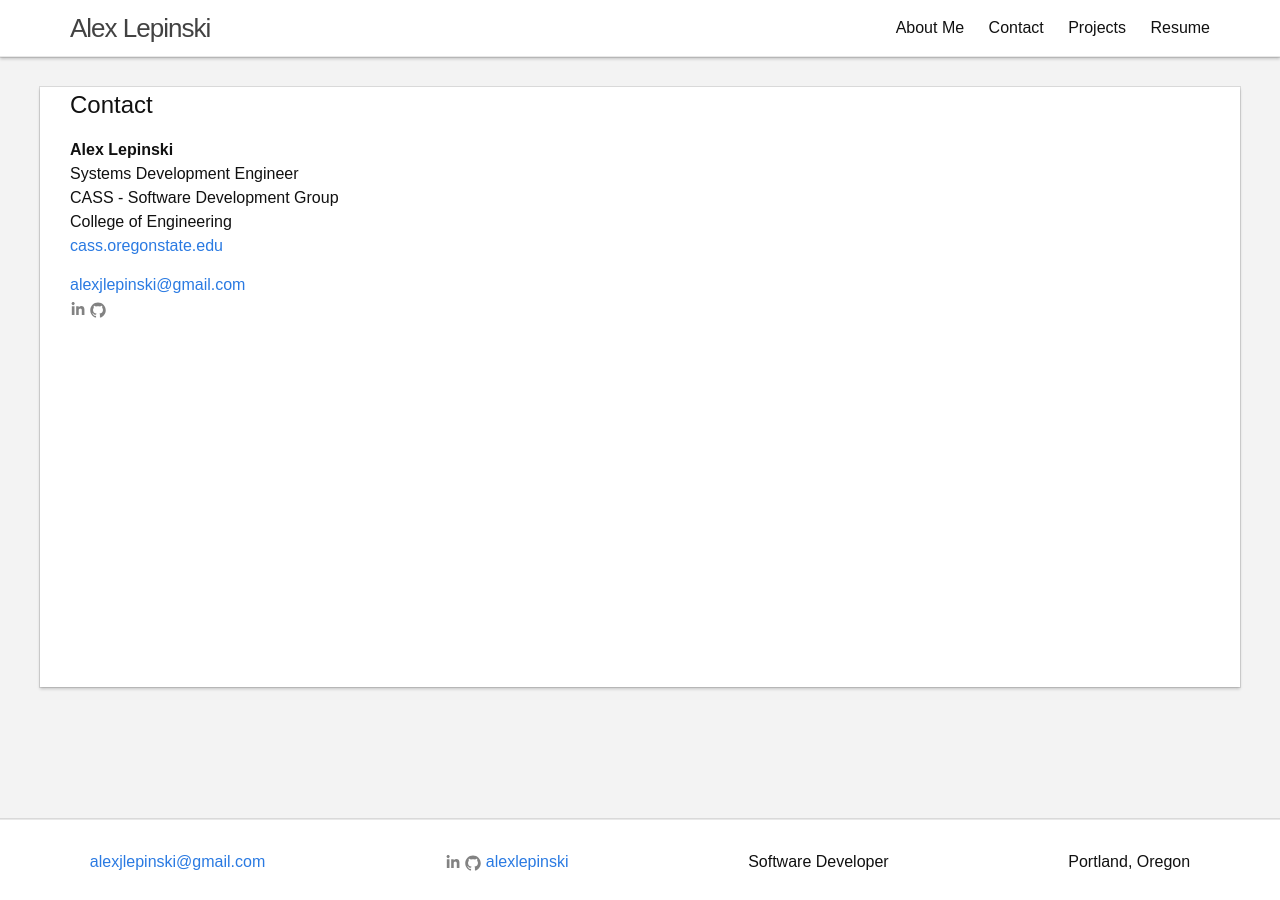
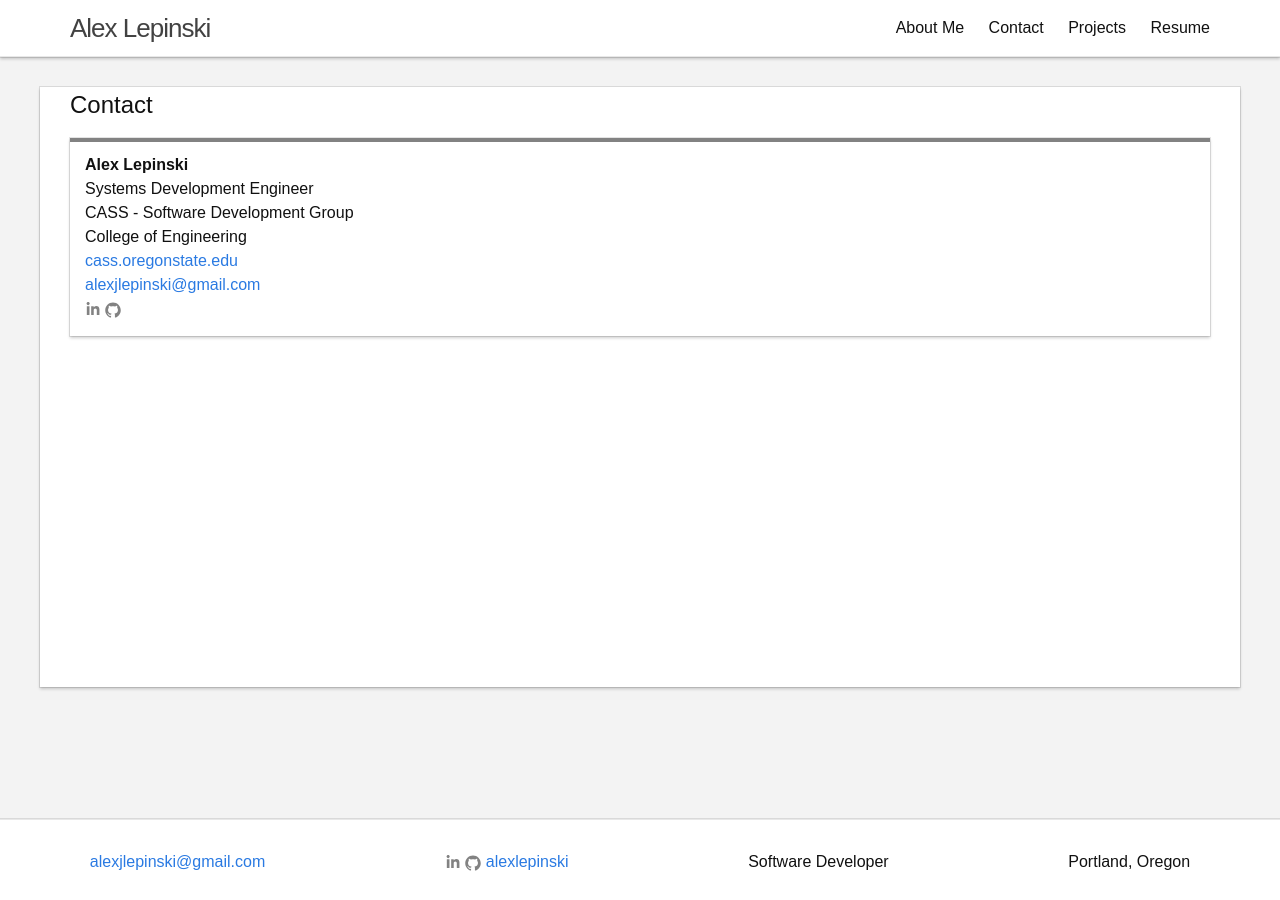
Before and after one commit to alexlepinski/alexlepinski.github.io, a Jekyll site: the page built from contact.html, in a window 1280 px wide. Built offline with Jekyll 4.4.1, drawn with Linux system fonts in a browser that asks for light colours.

Commit message:
Updated layout for contact

```diff
--- a/contact.html
+++ b/contact.html
@@ -4,14 +4,13 @@ title: Contact
 permalink: /contact/
 ---
 <div class="contact">
-    <p>
+    <div class="section">
+        <div class="body">
             <strong>Alex Lepinski</strong><br>
             Systems Development Engineer<br>
             CASS - Software Development Group<br>
             College of Engineering<br>
             <a href="http://cass.oregonstate.edu/">cass.oregonstate.edu</a>
-    </p>
-</div>
             <div class="contact-links">
                 <a href="mailto:{{ site.email }}">{{ site.email }}</a>
                 <br>
@@ -24,3 +23,6 @@ permalink: /contact/
                 </div>
                 {% endif %}
             </div>
+        </div>
+    </div>
+</div>
```
Lines whose indentation alone changed are shown as unchanged.
